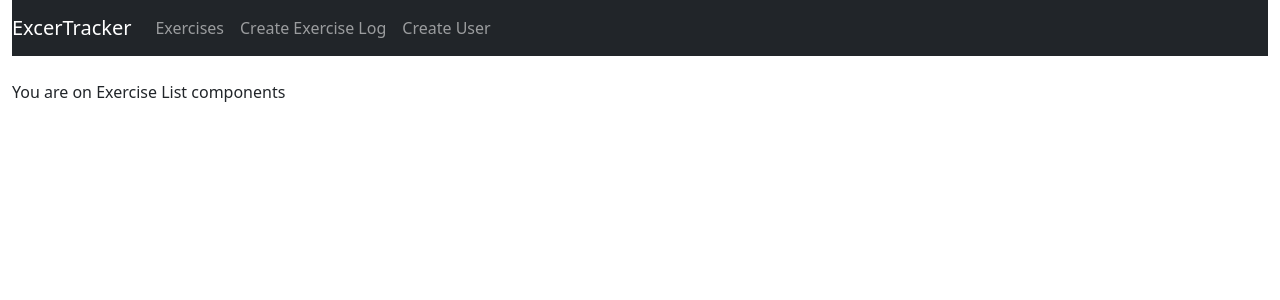
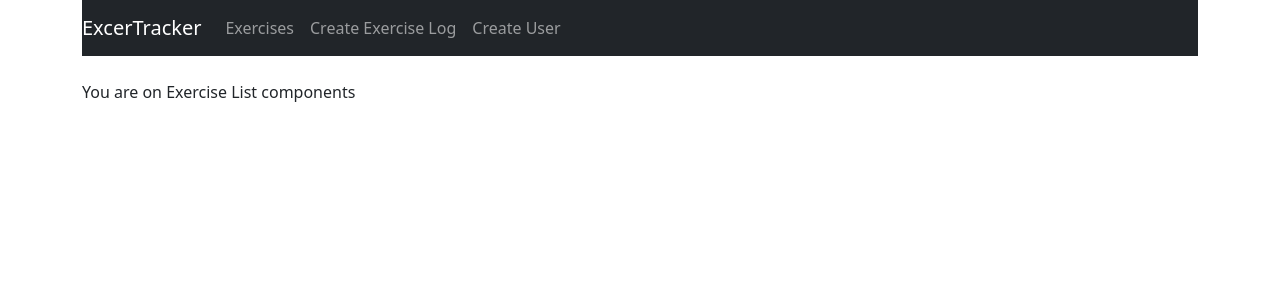
Before and after one commit to farazshoaib09/reactNew, a React (Create React App) app: page / in a window 1280 px wide. Shown: the top 300 px of the page. Built offline with nearby package versions, Linux system fonts and the light colour scheme.

Commit message:
new Commit changes

```diff
--- a/src/App.js
+++ b/src/App.js
@@ -12,7 +12,7 @@ import CreateUser from "./components/create-user.component";
 function App() {
   return (
     <Router>
-      <div className='container-fluid'>
+      <div className='container'>
         <Navbar />
         <br/>
         <Routes>
```
